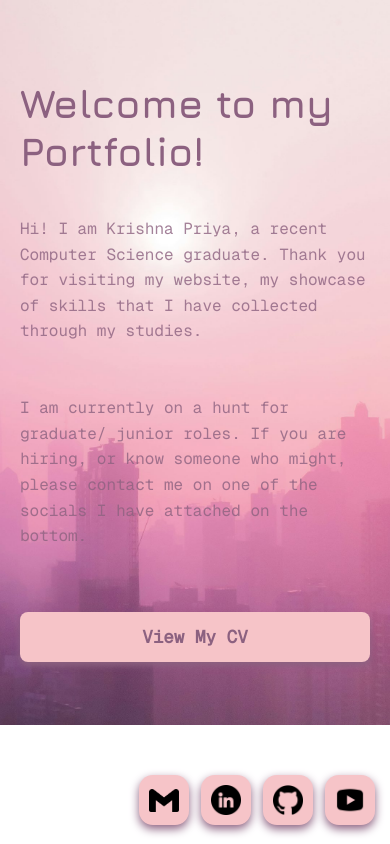
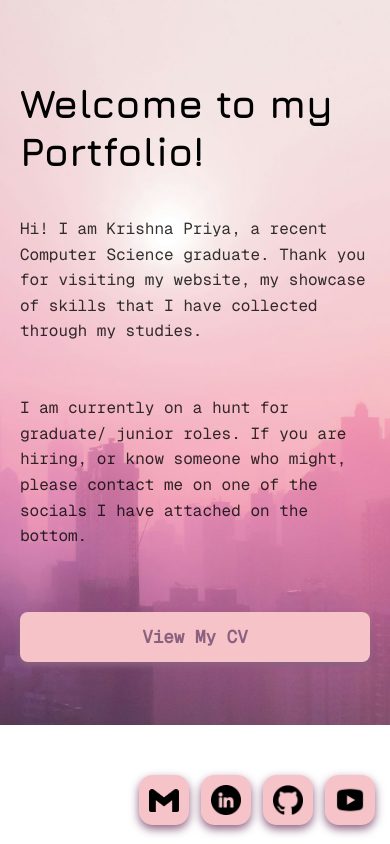
Before and after one commit to krishnapriya-n/portfolio, a plain HTML site: page index.html in a window 390 px wide. Drawn offline with nearby package versions, Linux system fonts and the light colour scheme.

Commit message:
Update styles.css

```diff
--- a/styles.css
+++ b/styles.css
@@ -173,12 +173,12 @@ body {
 
   .heading {
     font-size: 2.5rem;  /* smaller heading */
-    color: #8C6180;     /* softer color on mobile */
+    color: #000000;     /* softer color on mobile */
   }
 
   .description {
     font-size: 1rem;
-    color: #8C6180cc;   /* softer text color for readability */
+    color: #000000cc;   /* softer text color for readability */
   }
 
   .cv-button {
```
